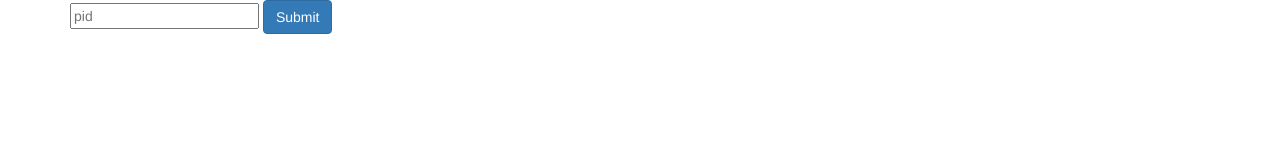
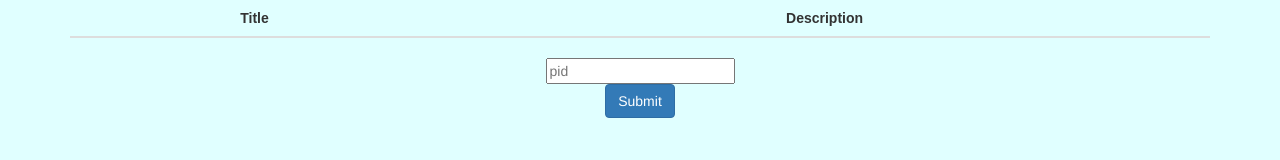
Before and after one commit to iprimed-quinnox1/team_04_src, a plain HTML site: page GO_Project/getTechnicalSpecs.html in a window 1280 px wide. Drawn offline with nearby package versions, Linux system fonts and the light colour scheme.

Commit message:
committed by:Vaishnavi Reviewed by:Nitish

```diff
--- a/GO_Project/getTechnicalSpecs.html
+++ b/GO_Project/getTechnicalSpecs.html
@@ -6,18 +6,51 @@
         <script src="https://ajax.googleapis.com/ajax/libs/jquery/3.2.1/jquery.min.js"></script>
         <script src="https://maxcdn.bootstrapcdn.com/bootstrap/3.3.7/js/bootstrap.min.js"></script>
         <script src="https://ajax.googleapis.com/ajax/libs/angularjs/1.6.4/angular.min.js"></script>
+        <style>
+div {
+    text-align: center;
+}
+td, th {
+
+    border: LightGrey ;
+    text-align: center;
+    padding: 8px;
+}
+table {
+   border: LightGrey;
+    font-family: arial, sans-serif;
+    border-collapse: collapse;
+    width: 10%;
+}
+
+tr:nth-child(even) {
+    background-color: LightGrey;
+}
+
+    </style>
 </head>
-<body >
+<body style="background-color:LightCyan;" >
 	<div class=" container" ng-app="MyApp" ng-controller="MyController">
-	<input type= "number" ng-model= "pid" placeholder="pid">
-	<button class="btn btn-primary" ng-click="getData()">Submit</button>
-	<table>
-		<tr ng-repeat="x in techSpecs[0].techSpecs">
-			<th>{{x.techAttr}}</th>
-			<th>{{x.techValue}}</th>
-		</tr>
-	</table>
+
+		<table class="table ">
+			<thead>
+				<th>Title</th>
+				<th>Description</th>
+
+			</thead>
+			<tbody>
+				<tr ng-repeat="x in techSpecs[0].techSpecs">
+					<td>{{x.techAttr}}</td>
+					<td>{{x.techValue}}</td>
+				</tr>
+			</tbody>
+		</table>
+		<input text-align ="center" type= "text" ng-model= "pid" placeholder="pid">
+		<br>
+		<button class="btn btn-primary" ng-click="getData()">Submit</button>
 	</div>
+
+</body>
 <script>
 var app=angular.module("MyApp",[])
 app.controller("MyController",function($scope,$http){
@@ -29,4 +62,3 @@ app.controller("MyController",function($scope,$http){
 	}
 });
 </script>
-</body>
```
